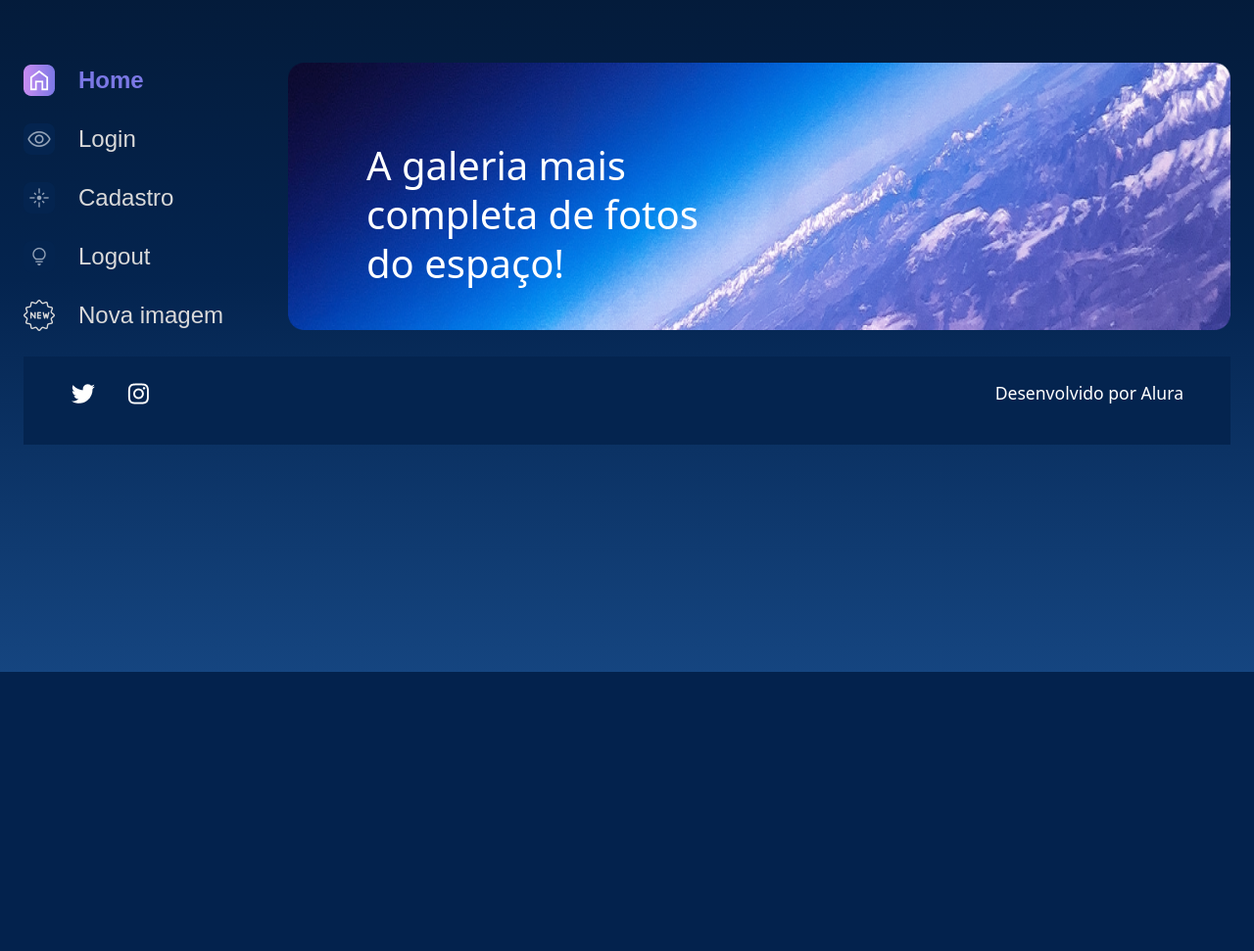
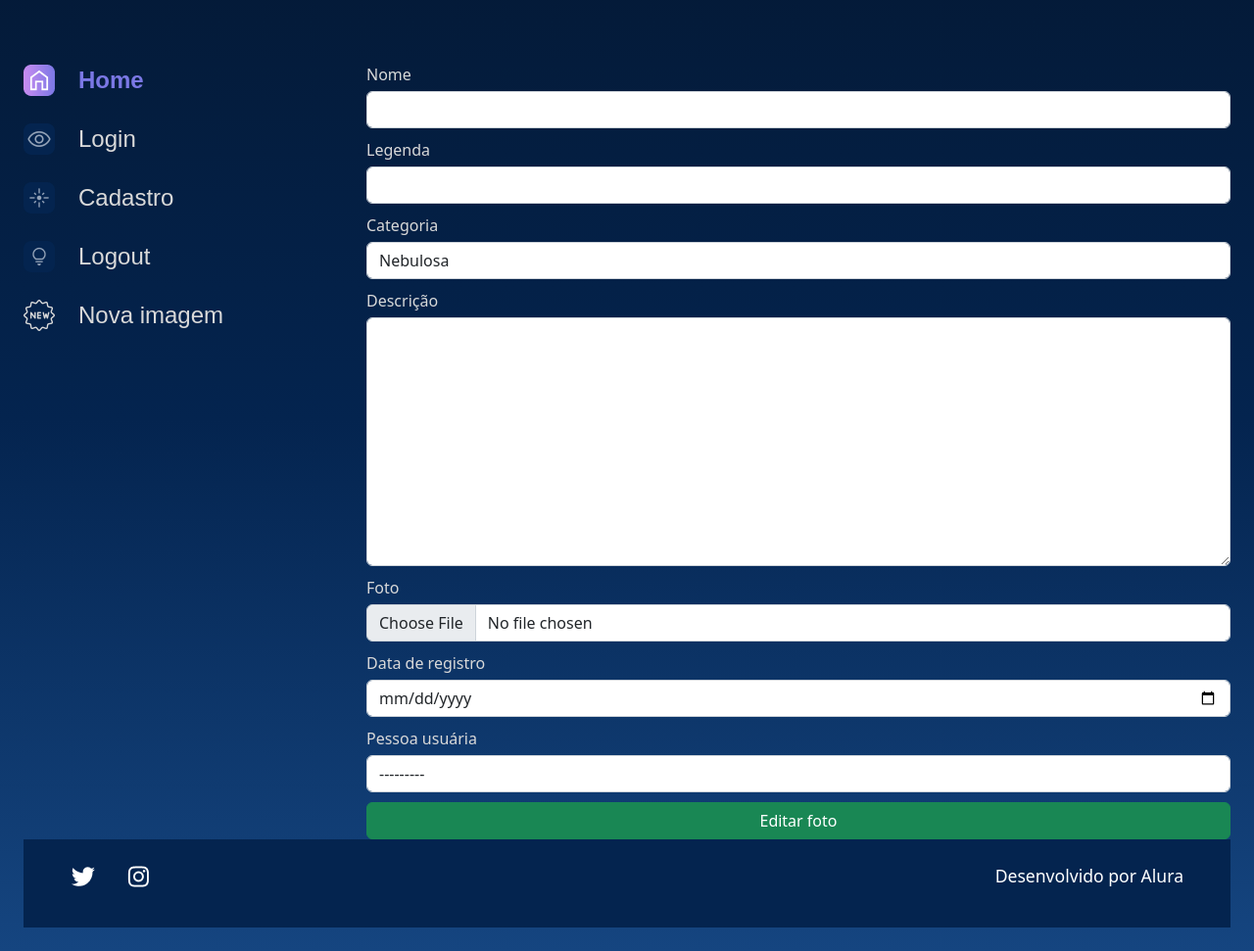
Before and after one commit to feliven/Django-CRUD-e-persistencia-no-S3, a Django app: template templates/galeria/editar_imagem.html in a window 1280 px wide. Shown: the part 114-1085 px from the top of the page at 98% size. Before the commit the page ends 800 px from the top, so only its background shows below. Run offline with Django 4.2, Linux system fonts and the light colour scheme; the template is opened without the code that fills it: values that come from a table or form of the project are taken from there, others are empty.

Commit message:
implementa botão Editar

```diff
--- a/apps/galeria/urls.py
+++ b/apps/galeria/urls.py
@@ -13,6 +13,6 @@ urlpatterns = [
     path("imagem/<int:foto_id>", imagem, name="imagem"),
     path("buscar", buscar, name="buscar"),
     path("nova-imagem", nova_imagem, name="nova_imagem"),
-    path("editar-imagem", editar_imagem, name="editar_imagem"),
-    path("deletar-imagem", deletar_imagem, name="deletar_imagem"),
+    path("editar-imagem/<int:foto_id>", editar_imagem, name="editar_imagem"),
+    path("deletar-imagem/<int:foto_id>", deletar_imagem, name="deletar_imagem"),
 ]
--- a/setup/static/styles/style.css
+++ b/setup/static/styles/style.css
@@ -244,6 +244,7 @@ table {
 }
 
 .card__info {
+  color: black;
   font-size: 1.2rem;
   padding: 0 1.5rem 1rem 1.5rem;
 }
--- a/templates/galeria/editar_imagem.html
+++ b/templates/galeria/editar_imagem.html
@@ -1,8 +1,18 @@
-{% extends 'shared/base.html' %} {% load static %} {% block content %}
-<section class="conteudo">
-  <section class="banner">
-    <img class="banner__imagem" src="{% static '/assets/imagens/Banner(2).png' %}" alt="banner Alura Space" />
-    <h1 class="banner__titulo">A galeria mais completa de fotos do espaço!</h1>
-  </section>
+{% extends 'shared/base.html' %} {% block content %}
+<section class="galeria" style="margin-left: 5em">
+  <form action="{% url 'editar_imagem' foto_id %}" method="POST" enctype="multipart/form-data">
+    {% csrf_token %}
+    <div class="row">
+      {% for field in form.visible_fields %}
+      <div class="col-12 col-lg-12" style="margin-bottom: 10px">
+        <label for="{{ field.id_for_label }}" style="color: #d9d9d9; margin-bottom: 5px">{{field.label}}</label>
+        {{ field }}
+      </div>
+      {% endfor %}
+    </div>
+    <div>
+      <button type="submit" class="btn btn-success col-12" style="padding: top 5px">Editar foto</button>
+    </div>
+  </form>
 </section>
 {% endblock %}
```
Also changed, not shown: apps/galeria/views.py (+13 -3 lines), templates/galeria/imagem.html (+8 -0 lines).
